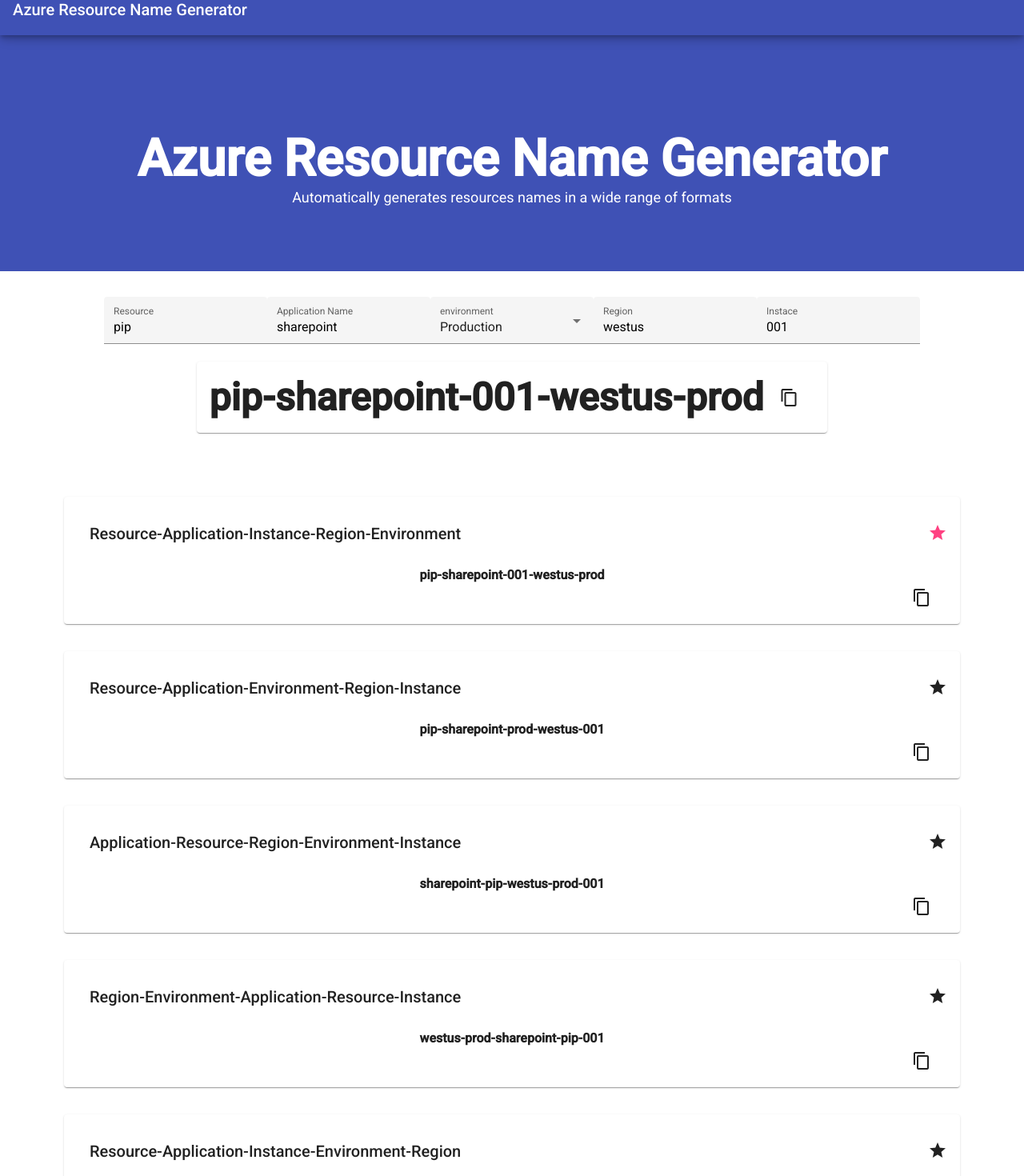
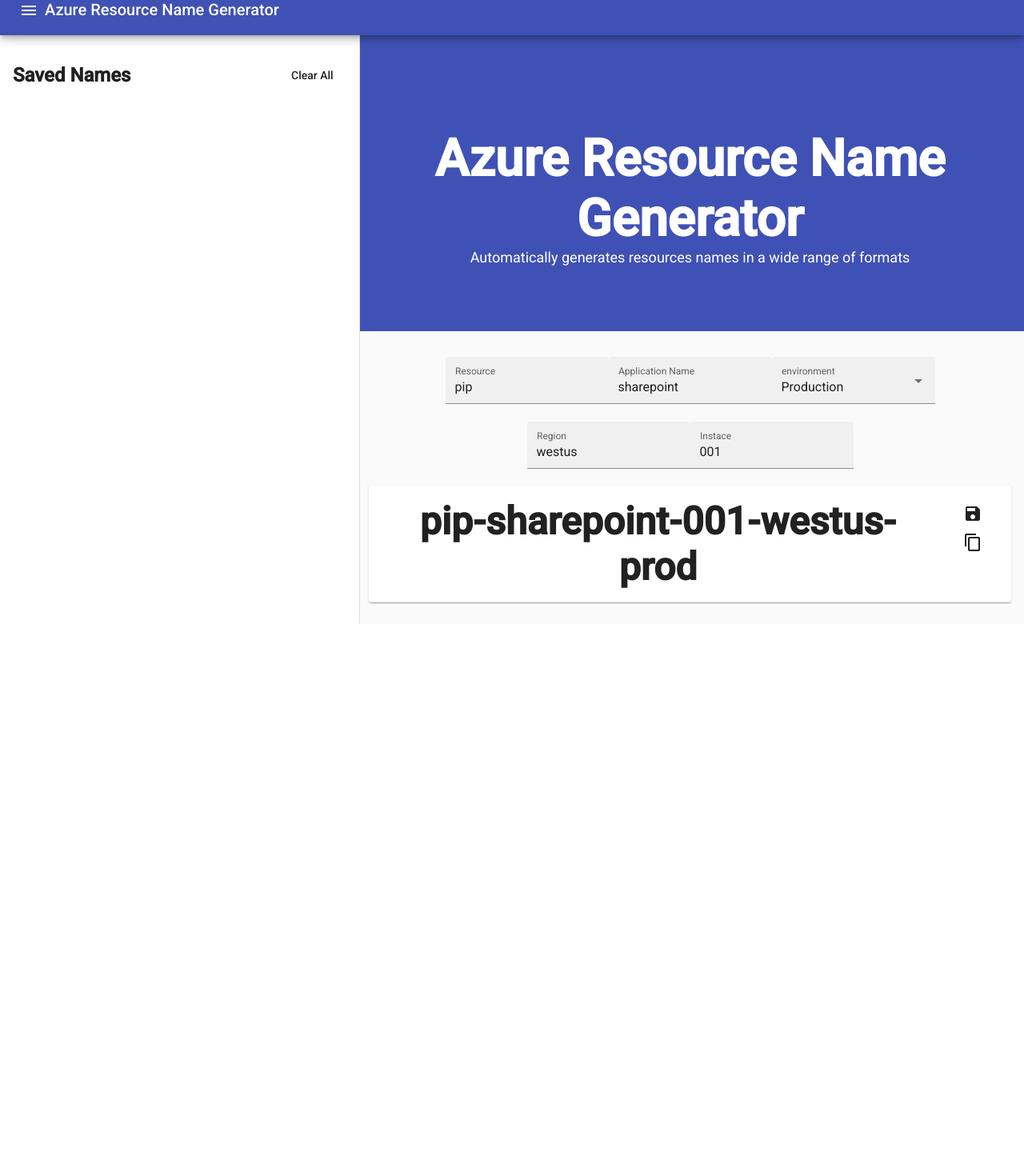
Before and after one commit to TrueNorthIT/azure-resource-name-generator, an Angular app: page / in a window 1280 px wide. Shown: the part 20-1490 px from the top of the page at 80% size. After the commit the page ends 800 px from the top, so only its background shows below. Built offline with nearby package versions, Linux system fonts and the light colour scheme.

Commit message:
Added save feature (#5)
Co-authored-by: Joe Pitts <jpitts@truenorthit.co.uk>

```diff
--- a/src/app/app.component.html
+++ b/src/app/app.component.html
@@ -1,28 +1,66 @@
-
-<mat-toolbar id = "toolbar" color="primary" [class.mat-elevation-z6]="true">
+<mat-toolbar id="toolbar" color="primary" [class.mat-elevation-z6]="true">
+  <button mat-icon-button class="example-icon" (click)="history.toggle(); toggleSideBar()">
+    <mat-icon>menu</mat-icon>
+  </button>
   <span routerLink='/'>Azure Resource Name Generator</span>
 </mat-toolbar>
 
-<section id = "pageContent">
-  <header fxLayout = "column" fxLayoutAlign = "center center">
+
+
+
+<mat-drawer-container class="example-container">
+  <mat-drawer #history mode="side" opened>
+    <div id = "sidebarTitle" fxLayout = "flex" fxLayoutAlign = "space-between center">
+      <h2>Saved Names</h2>
+      <button mat-button (click) = "resetNames()">Clear All</button>
+    </div>
+    <mat-list>
+      <div *ngFor="let name of savedNames">
+        <mat-list-item fxLayoutAlign="space-between">
+          <p>{{name}}</p>
+          <button mat-icon-button (click)=removeName($event)>
+            <mat-icon>delete</mat-icon>
+          </button>
+        </mat-list-item>
+        <mat-divider></mat-divider>
+      </div>
+
+
+    </mat-list>
+
+  </mat-drawer>
+
+
+  <mat-drawer-content>
+    <section id="pageContent">
+      <header fxLayout="column" fxLayoutAlign="center center">
         <h1>Azure Resource Name Generator</h1>
         <p>Automatically generates resources names in a wide range of formats</p>
       </header>
 
-  <section id = "generator" fxLayout = "column" fxLayoutAlign = "center center">
-    <app-input-form (modelEvent) = "setData($event)"></app-input-form>
+      <section id="generator" fxLayout="column" fxLayoutAlign="center center">
+        <app-input-form (modelEvent)="setData($event)"></app-input-form>
+        <mat-card fxLayout="flex" fxLayoutAlign="center">
+          <h1 *ngIf="resourceData">{{name}}</h1>
 
-    <!-- <button mat-raised-button>Generate!</button> -->
+          <div fxLayout="column">
+            <button mat-button matTooltip="Save the name to the sidebar" (click)="saveName(name)">
+              <mat-icon>save</mat-icon>
+            </button>
 
+            <button mat-button matTooltip="Copy the name to the clipboard!"
+              (click)="displayMessage('Coppied to Clipboard!')" [cdkCopyToClipboard]="name">
+              <mat-icon>content_copy</mat-icon>
+            </button>
+          </div>
 
-    <mat-card fxLayout = "flex" fxLayoutAlign="center">
-      <h1 *ngIf = "resourceData">{{name}}</h1>
-      <button mat-button matTooltip="Copy the name to the clipboard!" (click) = "displayMessage('Coppied to Clipboard!')" [cdkCopyToClipboard] ="name"><mat-icon>content_copy</mat-icon></button>
 
         </mat-card>
       </section>
     </section>
 
-<app-format-selector *ngIf = "resourceData" [data]="resourceData" (selectedChange)= "nameChange($event)"></app-format-selector>
+    <app-format-selector *ngIf="resourceData" [data]="resourceData" [sideBarOpen] ="sideBarOpen" (selectedChange)="nameChange($event)">
+    </app-format-selector>
 
-<router-outlet></router-outlet>
+  </mat-drawer-content>
+</mat-drawer-container>
--- a/src/app/app.component.scss
+++ b/src/app/app.component.scss
@@ -40,6 +40,7 @@ header button{
     text-align: center;
     padding: 0px;
     margin: 0px;
+    padding-right: 16px;
 }
 
 mat-card{
@@ -48,6 +49,21 @@ mat-card{
     margin-right: 1rem;
 }
 
+mat-drawer-container{
+    height: 100%;
+}
+
+mat-drawer{
+    width: 50ch;
+}
+
+
+#sidebarTitle{
+    padding: 16px;
+    padding-bottom: 0px;
+}
+
+
 @media screen and (max-width: 1000px) {
     #generator h1 {
         font-size: 32px;
--- a/src/app/app.component.ts
+++ b/src/app/app.component.ts
@@ -12,6 +12,10 @@ export class AppComponent {
   nameFormat: string = "Resource-Application-Instance-Region-Environment";
   name: string = "";
 
+  savedNames: string[] = [];
+
+  sideBarOpen = true;
+
 
   constructor(private _snackBar: MatSnackBar) {
     this.nameChange(this.nameFormat);
@@ -21,6 +25,23 @@ export class AppComponent {
     this._snackBar.open(messgae);
   }
 
+  saveName(newName: string){
+    this.savedNames.push(newName);
+  }
+
+  removeName(event: any){
+    console.log(event)
+    let name = event.target.closest("div").querySelector("p").innerHTML;
+    this.savedNames.splice(this.savedNames.indexOf(name), 1);
+  }
+
+  resetNames() {
+    this.savedNames = [];
+  }
+
+  toggleSideBar(){
+    this.sideBarOpen = !this.sideBarOpen;
+  }
 
   setData(newData: Data) {
     this.resourceData = newData;
--- a/src/app/format-selector/format-selector.component.html
+++ b/src/app/format-selector/format-selector.component.html
@@ -1,84 +1,24 @@
-<mat-grid-list id="grid" [cols]="breakpoint" [rowHeight]="rowHeight" (window:resize)="onResize()">
-    <mat-grid-tile class="tile">
+<mat-grid-list name="grid" class="grid" [cols]="breakpoint" [rowHeight]="rowHeight" (window:resize)="onResize()">
+
+
+    <mat-grid-tile class="tile" *ngFor = "let f of formats; let i = index">
         <mat-card fxLayout="column"
-            (click)="changeSelection($event, 'Resource-Application-Instance-Region-Environment')">
+            (click)="changeSelection($event, f)">
             <mat-card-header fxLayoutAlign="space-between center">
-                <mat-card-title>Resource-Application-Instance-Region-Environment</mat-card-title>
+                <mat-card-title>{{f}}</mat-card-title>
                 <mat-card-actions>
-                    <button color="accent" mat-icon-button aria-label="Selected Indicator">
-                        <mat-icon>star</mat-icon>
+                    <button mat-icon-button aria-label="Selected Indicator">
+                        <mat-icon *ngIf= "i===0" color="accent">star</mat-icon>
+                        <mat-icon *ngIf= "i != 0" >star</mat-icon>
+
                     </button>
                 </mat-card-actions>
             </mat-card-header>
-            <b fxFlexAlign="center">{{generateName("Resource-Application-Instance-Region-Environment")}}</b>
-            <button mat-button matTooltip="Copy the name to the clipboard!" fxFlexAlign="end"  (click) = "displayMessage('Coppied to Clipboard!')" [cdkCopyToClipboard] ="generateName('Resource-Application-Instance-Region-Environment')"><mat-icon>content_copy</mat-icon></button>
+            <b fxFlexAlign="center">{{generateName(f)}}</b>
+            <button mat-button matTooltip="Copy the name to the clipboard!" fxFlexAlign="end"  (click) = "displayMessage('Coppied to Clipboard!')" [cdkCopyToClipboard] ="generateName(f)"><mat-icon>content_copy</mat-icon></button>
         </mat-card>
     </mat-grid-tile>
 
-    <mat-grid-tile>
-        <mat-card fxLayout="column"
-            (click)="changeSelection($event, 'Resource-Application-Environment-Region-Instance')">
-            <mat-card-header fxLayoutAlign="space-between center">
-                <mat-card-title>Resource-Application-Environment-Region-Instance</mat-card-title>
-                <mat-card-actions>
-                    <button mat-icon-button aria-label="Selected Indicator">
-                        <mat-icon>star</mat-icon>
-                    </button>
-                </mat-card-actions>
-            </mat-card-header>
-            <b fxFlexAlign="center">{{generateName("Resource-Application-Environment-Region-Instance")}}</b>
-            <button mat-button matTooltip="Copy the name to the clipboard!" fxFlexAlign="end"  (click) = "displayMessage('Coppied to Clipboard!')" [cdkCopyToClipboard] ="generateName('Resource-Application-Environment-Region-Instance')"><mat-icon>content_copy</mat-icon></button>
-        </mat-card>
-    </mat-grid-tile>
-
-    <mat-grid-tile>
-        <mat-card fxLayout="column"
-            (click)="changeSelection($event, 'Application-Resource-Region-Environment-Instance')">
-            <mat-card-header fxLayoutAlign="space-between center">
-                <mat-card-title>Application-Resource-Region-Environment-Instance</mat-card-title>
-                <mat-card-actions>
-                    <button color="green" mat-icon-button aria-label="Selected Indicator"
-                        (click)="changeSelection($event, 'Application-Resource-Region-Environment-Instance')">
-                        <mat-icon>star</mat-icon>
-                    </button>
-                </mat-card-actions>
-            </mat-card-header>
-            <b fxFlexAlign="center">{{generateName("Application-Resource-Region-Environment-Instance")}}</b>
-            <button mat-button matTooltip="Copy the name to the clipboard!" fxFlexAlign="end"  (click) = "displayMessage('Coppied to Clipboard!')" [cdkCopyToClipboard] ="generateName('Application-Resource-Region-Environment-Instance')"><mat-icon>content_copy</mat-icon></button>
-        </mat-card>
-    </mat-grid-tile>
-
-    <mat-grid-tile>
-        <mat-card fxLayout="column"
-            (click)="changeSelection($event, 'Region-Environment-Application-Resource-Instance')">
-            <mat-card-header fxLayoutAlign="space-between center">
-                <mat-card-title>Region-Environment-Application-Resource-Instance</mat-card-title>
-                <mat-card-actions>
-                    <button mat-icon-button aria-label="Selected Indicator">
-                        <mat-icon>star</mat-icon>
-                    </button>
-                </mat-card-actions>
-            </mat-card-header>
-            <b fxFlexAlign="center">{{generateName("Region-Environment-Application-Resource-Instance")}}</b>
-            <button mat-button matTooltip="Copy the name to the clipboard!" fxFlexAlign="end"  (click) = "displayMessage('Coppied to Clipboard!')" [cdkCopyToClipboard] ="generateName('Region-Environment-Application-Resource-Instance')"><mat-icon>content_copy</mat-icon></button>
-        </mat-card>
-    </mat-grid-tile>
-
-    <mat-grid-tile>
-        <mat-card fxLayout="column">
-            <mat-card-header fxLayoutAlign="space-between center"
-                (click)="changeSelection($event, 'Resource-Application-Instance-Environment-Region')">
-                <mat-card-title>Resource-Application-Instance-Environment-Region</mat-card-title>
-                <mat-card-actions>
-                    <button mat-icon-button aria-label="Selected Indicator">
-                        <mat-icon>star</mat-icon>
-                    </button>
-                </mat-card-actions>
-            </mat-card-header>
-            <b fxFlexAlign="center">{{generateName("Resource-Application-Instance-Environment-Region")}}</b>
-            <button mat-button matTooltip="Copy the name to the clipboard!" fxFlexAlign="end"  (click) = "displayMessage('Coppied to Clipboard!')" [cdkCopyToClipboard] ="generateName('Resource-Application-Instance-Environment-Region')"><mat-icon>content_copy</mat-icon></button>
-        </mat-card>
-    </mat-grid-tile>
 
     <mat-grid-tile>
         <mat-card fxLayout="column" (click)="changeSelection($event, 'custom')">
--- a/src/app/format-selector/format-selector.component.ts
+++ b/src/app/format-selector/format-selector.component.ts
@@ -18,6 +18,7 @@ export class FormatSelectorComponent implements OnInit {
   selected: string = "Resource-Application-Instance-Region-Environment";
   @Output() selectedChange = new EventEmitter<string>();
   @Input() data!: Data;
+  @Input() sideBarOpen = true;
 
   params: Parameter[] = [
     { name: "Resource" },
@@ -27,8 +28,15 @@ export class FormatSelectorComponent implements OnInit {
     { name: "Instance" }
   ];
 
-  constructor(private _snackBar: MatSnackBar) {
-  }
+  formats: string[] = [
+    "Resource-Application-Instance-Region-Environment",
+    "Resource-Application-Environment-Region-Instance",
+    "Application-Resource-Region-Environment-Instance",
+    "Region-Environment-Application-Resource-Instance",
+    "Resource-Application-Instance-Environment-Region"
+  ]
+
+  constructor(private _snackBar: MatSnackBar) {  }
 
   ngOnInit() {
     this.onResize();
@@ -69,13 +77,22 @@ export class FormatSelectorComponent implements OnInit {
   }
 
   onResize() {
+
     if (window.innerWidth <= 500) { this.rowHeight = "2:1"; this.breakpoint = 1 } else
     if (window.innerWidth <= 650) { this.rowHeight = "2.5:1"; this.breakpoint = 1 } else
     if (window.innerWidth <= 750) { this.rowHeight = "3.5:1"; this.breakpoint = 1 } else
+    if (window.innerWidth <= 800 && this.sideBarOpen) { this.rowHeight = "1.5:1"; this.breakpoint = 1 } else
+    if (window.innerWidth <= 950 && this.sideBarOpen) { this.rowHeight = "2:1"; this.breakpoint = 1 } else
     if (window.innerWidth <= 950) { this.rowHeight = "4:1"; this.breakpoint = 1 } else
+    if (window.innerWidth <= 1200 && this.sideBarOpen) { this.rowHeight = "4:1"; this.breakpoint = 1 } else
     if (window.innerWidth <= 1200) { this.rowHeight = "5:1"; this.breakpoint = 1 } else
+    if (window.innerWidth <= 1350 && this.sideBarOpen) { this.rowHeight = "4.5:1"; this.breakpoint = 1 } else
+    if (window.innerWidth <= 1450 && this.sideBarOpen) { this.rowHeight = "5:1"; this.breakpoint = 1; } else
     if (window.innerWidth <= 1450) { this.rowHeight = "6:1"; this.breakpoint = 1; } else
-    if (window.innerWidth >= 2600) { this.rowHeight = "6:1"; this.breakpoint = 2; } else { this.rowHeight = "4:1"; this.breakpoint = 2; }
+    if (window.innerWidth <= 2100) { this.rowHeight = "3:1"; this.breakpoint = 2; } else
+    if (window.innerWidth <= 2400) { this.rowHeight = "3.5:1"; this.breakpoint = 2; } else
+    if (window.innerWidth <= 2600) { this.rowHeight = "4:1"; this.breakpoint = 2; } else
+    if (window.innerWidth >= 2800) { this.rowHeight = "5:1"; this.breakpoint = 2; } else { this.rowHeight = "4:1"; this.breakpoint = 2; }
 
   }
 
@@ -91,5 +108,18 @@ export class FormatSelectorComponent implements OnInit {
     return name
   }
 
+  ngOnChanges(){
+    console.log(this.sideBarOpen)
+    const grid = document.getElementsByName("grid")[0];
+
+    if (this.sideBarOpen){
+      grid.classList.remove("grid");
+      grid.classList.add("grid-sidebar");
+    } else {
+      grid.classList.add("grid");
+      grid.classList.remove("grid-sidebar");
+    }
+  }
+
 
 }
--- a/src/styles.scss
+++ b/src/styles.scss
@@ -1,9 +1,25 @@
 /* You can add global styles to this file, and also import other style files */
 @import "~@angular/material/prebuilt-themes/indigo-pink.css";
-html, body { height: 100%; }
-body {height: calc(100% - 64px);}
-body { margin: 0; font-family: Roboto, "Helvetica Neue", sans-serif; }
+html,
+body {
+  height: 100%;
+}
+body {
+  margin: 0;
+  font-family: Roboto, "Helvetica Neue", sans-serif;
+}
 .mat-simple-snackbar span {
-    margin: auto;
-    text-align: center;
-  }
+  margin: auto;
+  text-align: center;
+}
+
+
+.mat-drawer-inner-container {
+  height: calc(100% - 64px) !important;
+  margin-top: 64px !important;
+}
+
+.mat-list-item-content{
+  justify-content: space-between;
+  width: 100%;
+}
```
Also changed, not shown: src/app/app.module.ts (+7 -1 lines), src/app/format-selector/format-selector.component.scss (+24 -9 lines). Lines whose indentation alone changed are shown as unchanged.
